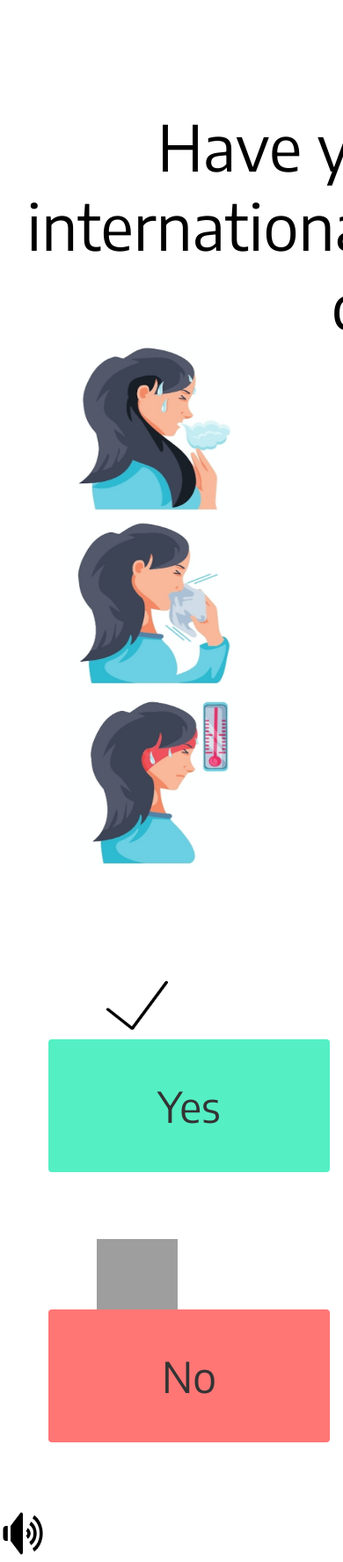
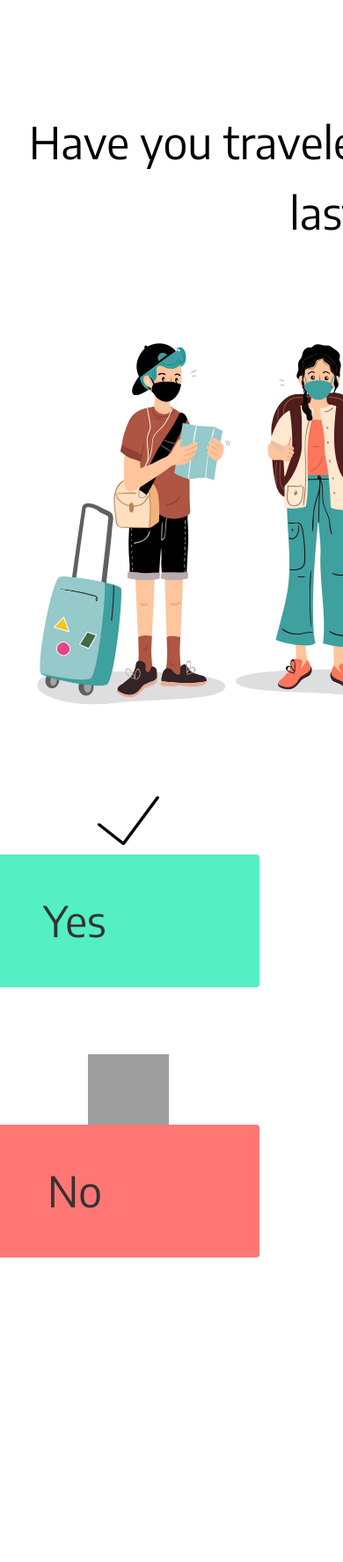
Before and after one commit to AniruddhNathani/HarborviewProject, a Flask app: a page that uses templates/screening_three.html in a window 390 px wide; the page is wider, and only the part inside the window is pictured. Shown: that part at 88% size. After the commit the page ends 1429 px from the top of that part, so only its background shows below. Run offline with Flask 2, Linux system fonts and the light colour scheme; some libraries are stand-ins or nearby versions; grey boxes are pictures that could not be loaded.

Commit message:
Three screening questions Final CSS

```diff
--- a/templates/screening_one.html
+++ b/templates/screening_one.html
@@ -73,7 +73,6 @@ float: right;
 
 #buttons
 {
-margin-bottom: 18%;
 padding-left: 100px;
 padding-right: 15px;
 }
@@ -132,10 +131,6 @@ margin-right: 80px;
             <div class = "col-sm-2"></div>
         </div>
     </form>
-    <div class="row">
-        <div class = "col-sm-11"></div>
-        <div class = "col-sm-1"><img style="height:65px; width:52px;" src="/static/speaker_90.png"></div>
-    </div>
 
 </div>
 </body>
--- a/templates/screening_three.html
+++ b/templates/screening_three.html
@@ -16,8 +16,8 @@ h1
 font-family: 'Encode Sans', sans-serif;
 font-style: normal;
 font-weight: normal;
-font-size: 72px;
-line-height: 90px;
+font-size: 50px;
+line-height: 80px;
 text-align: center;
 height: 111px;
 width: 934px;
@@ -25,15 +25,14 @@ color: #000000;
 }
     #mg
     {
-    height: 200px;
-    width: 200px;
-    margin: auto;
+    height: 520px;
+    width: 750px;
     }
 
     #question_row
     {
     margin-top: 100px;
-    margin-bottom: 100px;
+    margin-bottom: 70px;
     padding-right: 15%;
     }
 
@@ -42,20 +41,16 @@ color: #000000;
      height: 80px;
      width: 92px;
      margin-top: 35px;
-     margin-left: 10px;
      }
 
     #icons
     {
-    margin-left: 10%;
-    margin-right: 10%;
-    padding-left: 5%;
-    margin-bottom: 20%;
+    margin-bottom: 5%;
     }
 
     button[name="yes_button"]
 {
-width: 320px;
+width: 420px;
 height: 151px;
 grid-area: box;
 background: #55EFC4;
@@ -65,7 +60,7 @@ float: right;
 /* Rectangle 21 */
 button[name="no_button"]
 {
-width: 320px;
+width: 420px;
 height: 151px;
 grid-area: box;
 background: #FF7675;
@@ -74,7 +69,6 @@ float: right;
 
 #buttons
 {
-margin-bottom: 18%;
 padding-left: 100px;
 padding-right: 15px;
 }
@@ -88,7 +82,9 @@ font-size: 48px;
 line-height: 80px;
 width: 339px;
 height: 37px;
+margin-right: 80px;
 }
+
 
 </style>
 <body>
@@ -98,44 +94,30 @@ height: 37px;
         <div class="col-sm-10"> <h1 id = "question">{{language.questions[2].question}}</h1> </div>
         <div class = "col-sm-1"></div>
     </div>
-    <div class="row">
+    <div class="row" id = "icons">
+        <div class = "col-sm-2"></div>
+        <div class="col-sm-6" >
+            <img id = "mg" src="/static/travel.jpg">
+        </div>
         <div class = "col-sm-4"></div>
-        <div class="col-sm-4"><br></div>
-        <div class = "col-sm-4"></div>
-    </div>
-    <div class="row">
-        <div class = "col-sm-4"></div>
-        <div class="col-sm-4"><br></div>
-        <div class = "col-sm-4"></div>
-    </div>
-    <div class="row" id = "icons">
-        <div class = "col-sm-4"><img id = "mg" src="/static/Img_1.jpg"></div>
-        <div class="col-sm-4" >
-            <img id = "mg" src="/static/Img_3.jpg">
-        </div>
-        <div class = "col-sm-4"><img id = "mg" src="/static/Img_2.jpg"></div>
     </div>
 {% block images %}{% endblock %}
     <form method="POST" action = "/lang_index={{index}}/screening/screening_four" id = "buttons">
         <div class="row">
             <div class = "col-sm-2"></div>
             <div class = "col-sm-2"><img class = "bt_images" src="/static/check_250.png"></div>
-        <div class="col-sm-4"><button type="submit" name="yes_button" class = "btn" value = "yes">Yes</button></div>
-        <div class = "col-sm-4"></div>
+            <div class="col-sm-6"><button type="submit" name="yes_button" class = "btn" value = "yes">Yes</button></div>
+            <div class = "col-sm-2"></div>
         </div>
         <br>
         <br>
         <div class="row">
             <div class = "col-sm-2"></div>
             <div class = "col-sm-2"><img class = "bt_images" src="/static/cross_250.png"></div>
-        <div class="col-sm-4"><button type="submit" name="no_button" class = "btn" value = "no">No</button></div>
-        <div class = "col-sm-4"></div>
+            <div class="col-sm-6"><button type="submit" name="no_button" class = "btn" value = "no">No</button></div>
+            <div class = "col-sm-2"></div>
         </div>
     </form>
-    <div class="row">
-        <div class = "col-sm-11"></div>
-        <div class = "col-sm-1"><img style="height:65px; width:52px;" src="/static/speaker_90.png"></div>
-    </div>
 
 </div>
 </body>
```
Also changed, not shown: templates/screening_two.html (+4 -18 lines), static/contact_new.jpg (added), static/travel.jpg (added). Lines whose indentation alone changed are shown as unchanged.
